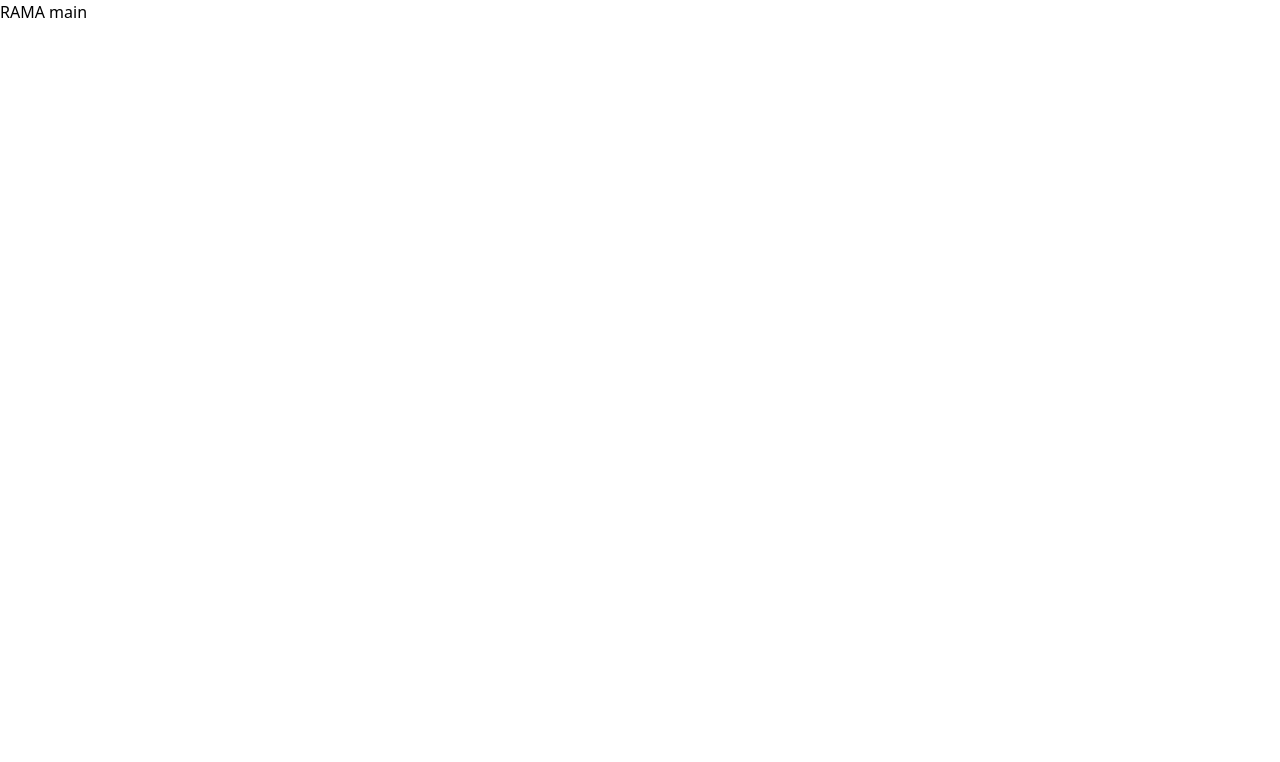
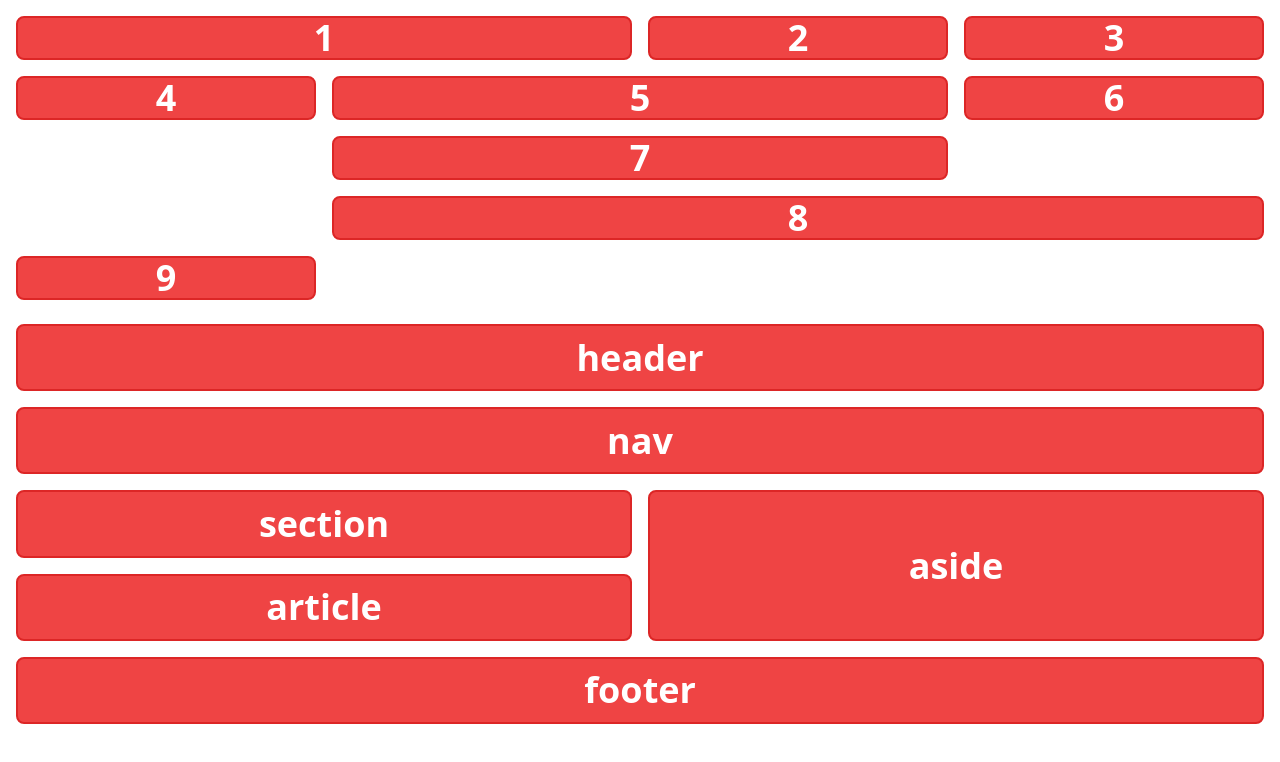
Before and after one commit to KAPRI27/aprendiendo_tailwind, a website: page src/index.html in a window 1280 px wide. Drawn offline with Linux system fonts and the light colour scheme.

Commit message:
Style: Aprendiendo grid con tailwind

```diff
--- a/src/index.html
+++ b/src/index.html
@@ -4,12 +4,30 @@
   <meta charset="UTF-8">
   <meta name="viewport" content="width=device-width, initial-scale=1.0">
   <link href="./output.css" rel="stylesheet">
-  <title>APRENDIENDO TAILWIND</title>
+  <title>GRID</title>
 </head>
-<body>
+<body class="p-4">
 
-  <h1>RAMA main</h1>
+  <div class="grid grid-cols-4 gap-4 ">
+    <div class="card col-span-2">1</div>
+    <div class="card ">2</div>
+    <div class="card ">3</div>
+    <div class="card ">4</div>
+    <div class="card col-span-2">5</div>
+    <div class="card ">6</div>
+    <div class="card col-start-2 col-end-4">7</div>
+    <div class="card col-[2/5]">8</div>
+    <div class="card ">9</div>
+  </div>
 
+  <div class="grid grid-cols-2 gap-4 h-[50vh] mt-6">
+    <div class="card col-span-2">header</div>
+    <div class="card col-span-2">nav</div>
+    <div class="card ">section</div>
+    <div class="card ">article</div>
+    <div class="card row-[3/5] col-start-2">aside</div>
+    <div class="card col-span-2">footer</div>
+  </div>
 </body>
 </body>
 </html>
--- a/src/input.css
+++ b/src/input.css
@@ -1,3 +1,9 @@
 @tailwind base;
 @tailwind components;
 @tailwind utilities;
+
+@layer components {
+    .card {
+        @apply bg-red-500 grid place-content-center rounded-lg text-white font-bold border-2 border-red-600 text-4xl;
+    }
+}
```
Also changed, not shown: src/output.css.
